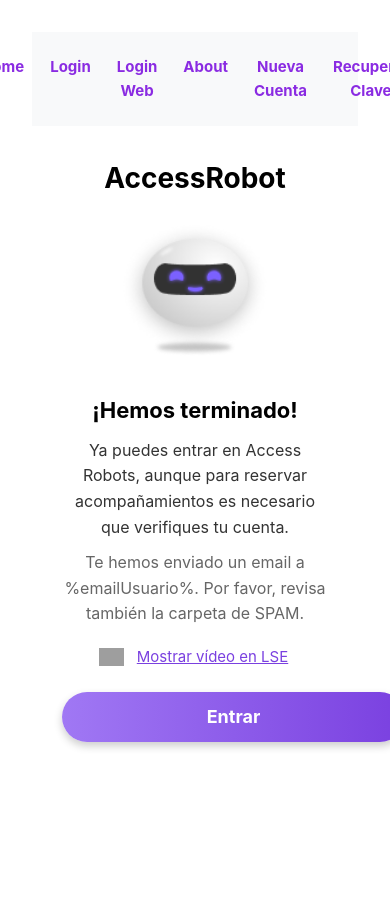
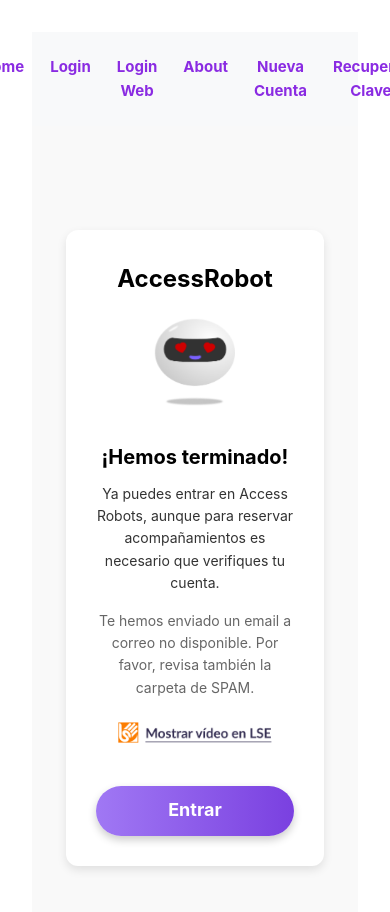
Before and after one commit to CarlosAlberto19/PRACTICAS_ACCESSROBOT, a Vue app: page /hemos-terminado in a window 390 px wide. Shown: the top 912 px of the page. Before the commit the page ends 844 px from the top, so only its background shows below. Built offline with nearby package versions, Linux system fonts and the light colour scheme; grey boxes are pictures that could not be loaded.

Commit message:
pendiente de recibir e-mail a pantalla hemos terminado

```diff
--- a/src/views/DatosPersonalesView.vue
+++ b/src/views/DatosPersonalesView.vue
@@ -103,21 +103,23 @@
 
 <script setup>
 import { ref, computed } from 'vue';
+import { useRouter, useRoute } from 'vue-router';
 import PruebaInput from '@/components/PruebaInput.vue';
 import PrimaryButton from '@/components/PrimaryButton.vue';
-import { useRouter } from 'vue-router';
 
 const router = useRouter();
-const irAtras = () => router.go(-1);
+const route = useRoute(); // ✅ Capturar la información de la URL
 
+// ✅ Recibir el email desde LoginView2 (NO se muestra en la UI)
+const email = ref(route.query.email || '');
+
+// ✅ Función para ir a "Hemos Terminado", PASANDO EL EMAIL
 const irAHemosTerminado = () => {
-  // Validamos todos los campos antes de avanzar
   validarFormulario();
   if (formularioValido.value) {
-    router.push('/hemos-terminado');
+    router.push({ path: "/hemos-terminado", query: { email: email.value } });
   } else {
     console.log('❌ Hay errores en el formulario');
-    // Aquí podrías mostrar mensajes de error en la UI
   }
 };
 
@@ -131,7 +133,7 @@
 const telefonoConfianza = ref('');
 const codigoPaisConfianza = ref('+34');
 
-// 📌 Variables para el estado de error de cada campo
+// 📌 Validaciones
 const errorNombre = ref(false);
 const errorApellido1 = ref(false);
 const errorApellido2 = ref(false);
@@ -139,90 +141,40 @@
 const errorNombreConfianza = ref(false);
 const errorTelefonoConfianza = ref(false);
 
-// 📌 Función para validar nombres y apellidos (mínimo 2, máximo 30 caracteres)
 const validarTexto = (campo) => {
   const texto = campo.trim();
   return texto.length >= 2 && texto.length <= 30 && /^[a-zA-ZáéíóúÁÉÍÓÚñÑ ]+$/.test(texto);
 };
 
-// 📌 Función para limitar en tiempo real el texto ingresado (nombres y apellidos)
 const limitarTexto = (campo) =>
   campo.replace(/[^a-zA-ZáéíóúÁÉÍÓÚñÑ ]/g, '').slice(0, 30);
 
-// 📌 Función para limpiar el teléfono
-// Se permiten dígitos y los siguientes caracteres especiales: +, -, (, ), espacio
-// Se limita la longitud total a 15 caracteres.
 const limpiarTelefono = (campo) =>
   campo.replace(/[^0-9+\-() ]/g, '').slice(0, 15);
 
-// 📌 Validación en tiempo real del teléfono personal
 const validarTelefono = () => {
   telefono.value = limpiarTelefono(telefono.value);
-  // Se cuentan solo los dígitos para validar la cantidad
   const digits = telefono.value.replace(/[^0-9]/g, '');
   errorTelefono.value = digits.length < 9 || digits.length > 15;
 };
 
-// 📌 Validación en tiempo real del teléfono de confianza (opcional)
-const validarTelefonoConfianza = () => {
-  telefonoConfianza.value = limpiarTelefono(telefonoConfianza.value);
-  const digits = telefonoConfianza.value.replace(/[^0-9]/g, '');
-  // Solo se valida si se ha ingresado algo
-  errorTelefonoConfianza.value =
-    telefonoConfianza.value.length > 0 && (digits.length < 9 || digits.length > 15);
+const validarFormulario = () => {
+  errorNombre.value = !validarTexto(nombre.value);
+  errorApellido1.value = !validarTexto(apellido1.value);
+  errorApellido2.value = apellido2.value.length > 0 && !validarTexto(apellido2.value);
+  validarTelefono();
 };
 
-// 📌 Validaciones individuales para los campos de texto
-const validarNombre = () => {
-  nombre.value = limitarTexto(nombre.value);
-  errorNombre.value = !validarTexto(nombre.value);
-};
+const formularioValido = computed(() =>
+  !errorNombre.value &&
+  !errorApellido1.value &&
+  !errorApellido2.value &&
+  !errorTelefono.value &&
+  telefono.value.replace(/[^0-9]/g, '').length >= 9 &&
+  telefono.value.replace(/[^0-9]/g, '').length <= 15
+);
+</script>
 
-const validarApellido1 = () => {
-  apellido1.value = limitarTexto(apellido1.value);
-  errorApellido1.value = !validarTexto(apellido1.value);
-};
-
-const validarApellido2 = () => {
-  apellido2.value = limitarTexto(apellido2.value);
-  errorApellido2.value =
-    apellido2.value.length > 0 && !validarTexto(apellido2.value);
-};
-
-const validarNombreConfianza = () => {
-  nombreConfianza.value = limitarTexto(nombreConfianza.value);
-  errorNombreConfianza.value =
-    nombreConfianza.value.length > 0 && !validarTexto(nombreConfianza.value);
-};
-
-// 📌 Computado para determinar si el formulario es válido
-const formularioValido = computed(() => {
-  // Se obtienen solo los dígitos para la validación del teléfono
-  const digitsTelefono = telefono.value.replace(/[^0-9]/g, '');
-  const digitsTelefonoConfianza = telefonoConfianza.value.replace(/[^0-9]/g, '');
-  return (
-    !errorNombre.value &&
-    !errorApellido1.value &&
-    !errorApellido2.value &&
-    !errorTelefono.value &&
-    digitsTelefono.length >= 9 &&
-    digitsTelefono.length <= 15 &&
-    // Campos opcionales: si se ingresa algo, debe ser válido
-    (!nombreConfianza.value || !errorNombreConfianza.value) &&
-    (!telefonoConfianza.value || !errorTelefonoConfianza.value)
-  );
-});
-
-// 📌 Función para validar todos los campos del formulario
-const validarFormulario = () => {
-  validarNombre();
-  validarApellido1();
-  validarApellido2();
-  validarTelefono();
-  validarNombreConfianza();
-  validarTelefonoConfianza();
-};
-</script>
 
 
 
--- a/src/views/HemosTerminadoView.vue
+++ b/src/views/HemosTerminadoView.vue
@@ -1,7 +1,8 @@
 <template>
   <div class="contenedor">
+    <div class="caja">
       <h1 class="titulo">AccessRobot</h1>
-    <img :src="arturoImg" alt="Robot" class="imagen-robot" />
+      <img :src="arturoImg" alt="Robot" class="imagen-robot animacion-cabeza" />
 
       <h2 class="subtitulo">¡Hemos terminado!</h2>
       <p class="descripcion">
@@ -9,50 +10,94 @@
         <strong>para reservar acompañamientos es necesario que verifiques tu cuenta.</strong>
       </p>
 
+      <!-- ✅ Email dinámico insertado -->
       <p class="mensaje-email">
-      Te hemos enviado un email a <strong>%emailUsuario%</strong>.
+        Te hemos enviado un email a <strong>{{ emailUsuario }}</strong>.
         Por favor, revisa también la carpeta de SPAM.
       </p>
 
-    <!-- Sección de video -->
       <div class="video">
-      <img :src="iconoVideoImg" alt="Icono Video" class="icono-video" />
-      <a href="#" class="link-video">Mostrar vídeo en LSE</a>
+        <img :src="iconoVideoImg" alt="Icono de video" class="icono-video" />
       </div>
 
+      <div class="boton-container">
         <PrimaryButton label="Entrar" type="button" @click="irAHome" />
+      </div>
+    </div>
   </div>
 </template>
 
 <script setup>
-import { useRouter } from 'vue-router';
+import { useRoute, useRouter } from 'vue-router';
+import { computed } from 'vue';
 import PrimaryButton from '@/components/PrimaryButton.vue';
 
-// ✅ Importación correcta de imágenes usando `new URL()`
-const arturoImg = new URL('@/assets/images/ARturo.png', import.meta.url).href;
-const iconoVideoImg = new URL('@/assets/images/icono-video.png', import.meta.url).href;
-
+// ✅ Obtener la información de la ruta actual
+const route = useRoute();
 const router = useRouter();
 
+// ✅ Extraer el email desde la URL o mostrar "correo no disponible"
+const emailUsuario = computed(() => route.query.email?.trim() || "correo no disponible");
+
+// ✅ Importación correcta de imágenes usando `new URL()`
+const arturoImg = new URL('@/assets/images/ARturoEnamorado.png', import.meta.url).href;
+const iconoVideoImg = new URL('@/assets/images/small@2x.png', import.meta.url).href;
+
+// ✅ Función para ir a Home
 const irAHome = () => {
   router.push('/');
 };
 </script>
 
 <style scoped>
+/* ✅ Centrar todo el contenido en la pantalla */
 .contenedor {
-  text-align: center;
-  padding: 30px;
+  display: flex;
+  justify-content: center;
+  align-items: center;
+  height: 100vh;
+  padding: 20px;
+  background-color: #f9f9f9;
 }
 
+/* ✅ Caja centrada con diseño responsivo */
+.caja {
+  background: white;
+  padding: 40px;
+  border-radius: 12px;
+  box-shadow: 0px 4px 10px rgba(0, 0, 0, 0.1);
+  text-align: center;
+  max-width: 500px;
+  width: 100%;
+  display: flex;
+  flex-direction: column;
+  align-items: center;
+}
+
+/* ✅ Ajustes de tamaño y márgenes */
 .titulo {
   font-size: 28px;
   font-weight: bold;
+  margin-bottom: 15px;
 }
 
 .imagen-robot {
-  width: 150px;
-  margin: 20px 0;
+  width: 100px;
+  margin: 15px 0;
+}
+
+/* ✅ Animación de la cabeza del robot */
+@keyframes subirBajar {
+  0%, 100% {
+    transform: translateY(0);
+  }
+  50% {
+    transform: translateY(-10px);
+  }
+}
+
+.animacion-cabeza {
+  animation: subirBajar 2s ease-in-out infinite;
 }
 
 .subtitulo {
@@ -64,7 +109,7 @@
 .descripcion {
   font-size: 16px;
   color: #333;
-  margin-bottom: 10px;
+  margin-bottom: 15px;
 }
 
 .mensaje-email {
@@ -72,7 +117,7 @@
   color: #666;
 }
 
-/* Sección de video */
+/* ✅ Sección de video alineada */
 .video {
   display: flex;
   align-items: center;
@@ -82,16 +127,38 @@
 }
 
 .icono-video {
-  width: 25px; /* Tamaño ajustado */
+  width: 180px;
 }
 
-.link-video {
-  color: #7A40E0;
-  text-decoration: underline;
-  cursor: pointer;
+/* ✅ Centrar el botón */
+.boton-container {
+  display: flex;
+  justify-content: center;
+  width: 100%;
+  margin-top: 20px;
 }
 
-.primary-button {
-  margin-top: 20px;
+/* ✅ Diseño responsivo para móviles */
+@media (max-width: 600px) {
+  .caja {
+    padding: 30px;
+    max-width: 90%;
+  }
+
+  .titulo {
+    font-size: 24px;
+  }
+
+  .subtitulo {
+    font-size: 20px;
+  }
+
+  .descripcion, .mensaje-email {
+    font-size: 14px;
+  }
+
+  .imagen-robot {
+    width: 80px;
+  }
 }
 </style>
--- a/src/views/LoginView2.vue
+++ b/src/views/LoginView2.vue
@@ -82,20 +82,12 @@
 const password = ref('');
 const aceptaTerminos = ref(false);
 
-// Validaciones de la contraseña
-const longitudCorrecta = computed(() => {
-  return password.value.length >= 8 && password.value.length <= 16;
-});
+// ✅ Validaciones de la contraseña
+const longitudCorrecta = computed(() => password.value.length >= 8 && password.value.length <= 16);
+const tieneMayusMinus = computed(() => /[a-z]/.test(password.value) && /[A-Z]/.test(password.value));
+const tieneNumero = computed(() => /\d/.test(password.value));
 
-const tieneMayusMinus = computed(() => {
-  return /[a-z]/.test(password.value) && /[A-Z]/.test(password.value);
-});
-
-const tieneNumero = computed(() => {
-  return /\d/.test(password.value);
-});
-
-// Validación del formulario
+// ✅ Validación del formulario
 const validarFormulario = computed(() =>
   longitudCorrecta.value &&
   tieneMayusMinus.value &&
@@ -103,29 +95,16 @@
   aceptaTerminos.value
 );
 
-// Funciones para cambiar estilos de validación dinámicamente
-const validacionClase = (condicion) => {
-  return condicion ? 'valido' : 'error';
-};
-
-const validacionIcono = (condicion) => {
-  return condicion ? '✔' : '!';
-};
-
-// Navegación
+// ✅ Función para ir a DatosPersonalesView (NO pasa el email aquí)
 const irADatosPersonales = () => {
   if (validarFormulario.value) {
     router.push('/datos-personales');
   }
 };
 
-const irALogin = () => {
-  router.push('/login');
-};
-
-const irARecuperarContrasena = () => {
-  router.push('/recuperar-clave');
-};
+// ✅ Otras funciones de navegación
+const irALogin = () => router.push('/login');
+const irARecuperarContrasena = () => router.push('/recuperar-clave');
 </script>
 
 
```
Also changed, not shown: src/assets/images/ARturoEnamorado.png (added), src/assets/images/small@2x.png (added). Lines whose indentation alone changed are shown as unchanged.
